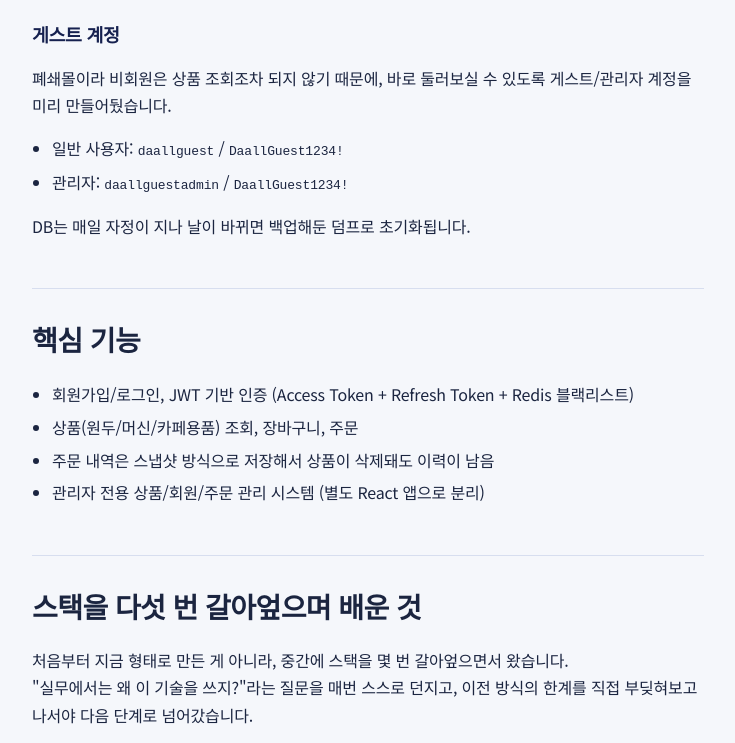
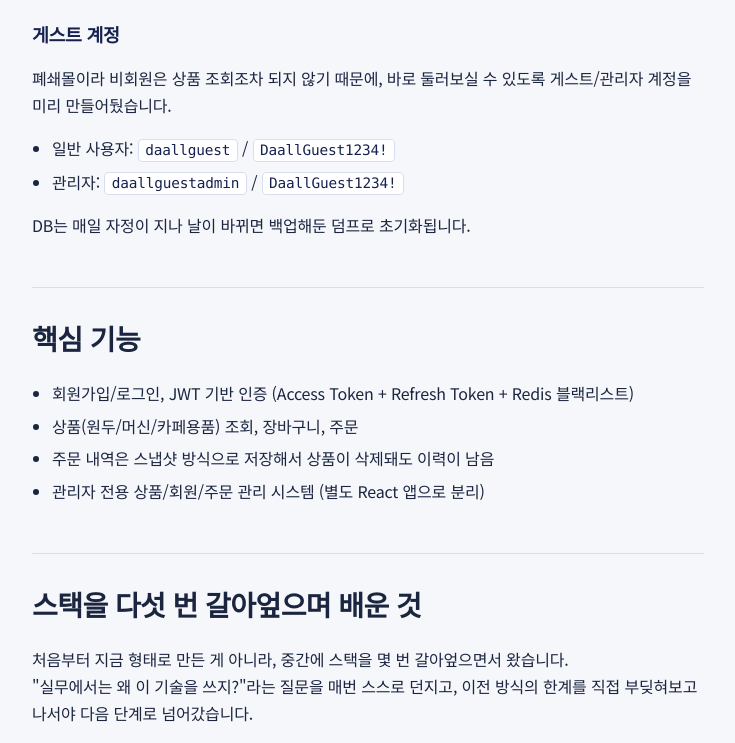
Before and after one commit to woohojin/Portfolio, a React (Vite) app: page /daallcoffee in a window 1280 px wide. Shown: the part 1040-1783 px from the top of the page, without its empty margins (272-1007 px from the left). Built offline with nearby package versions, Linux system fonts and the light colour scheme; a web font is replaced by a local one.

Commit message:
style: give inline code spans a proper monospace chip style for readability

```diff
--- a/src/pages/ProjectDetail.module.css
+++ b/src/pages/ProjectDetail.module.css
@@ -109,6 +109,16 @@
   color: var(--color-accent-strong);
 }
 
+.content code {
+  font-family: var(--font-mono);
+  font-size: 0.9em;
+  background: var(--color-bg-alt);
+  border: 1px solid var(--color-border);
+  border-radius: 4px;
+  padding: 0.15em 0.45em;
+  color: var(--color-accent-strong);
+}
+
 .content a {
   color: var(--color-accent);
 }
```
